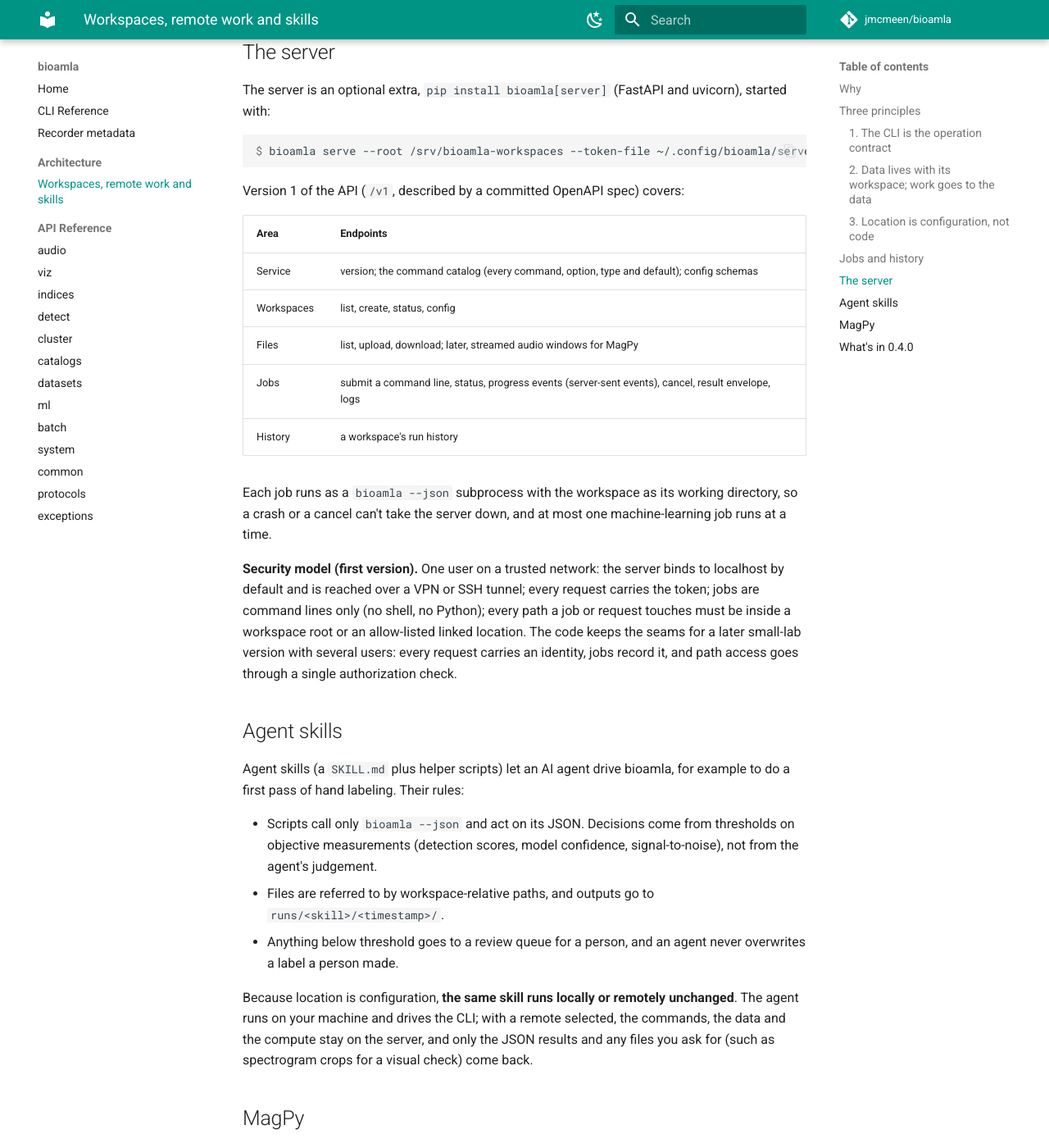
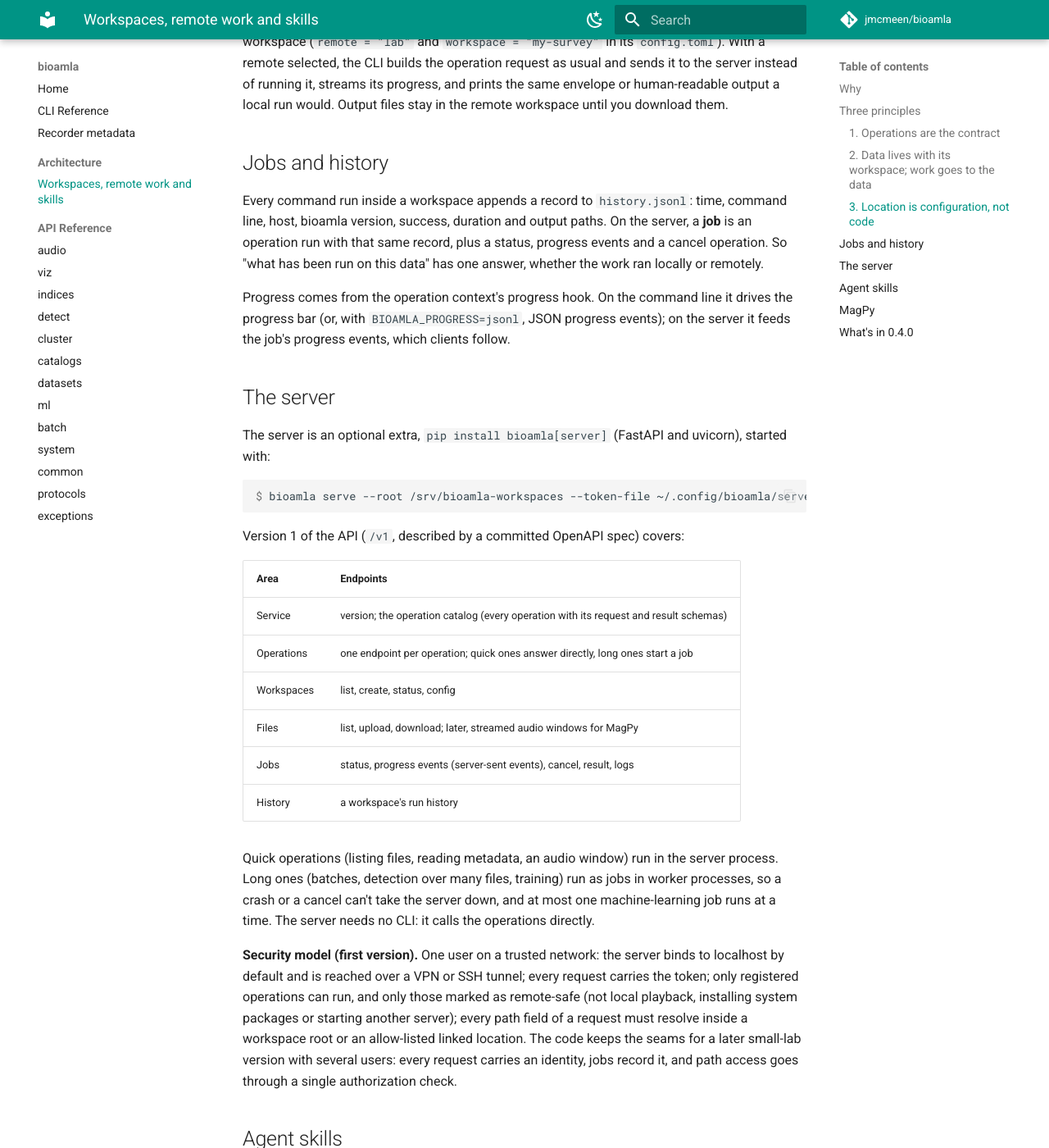
Before and after one commit to jmcmeen/bioamla, an MkDocs documentation site: the page built from docs/architecture/workspaces-and-remote.md, in a window 1280 px wide and 1400 px high, scrolled down 2409 px. Shown: the whole window at 82% size. Built offline with MkDocs 1.6.1 and Material for MkDocs 9.7.7, drawn with Linux system fonts in a browser that asks for light colours; comment, search, counter and statistics services are not loaded; some of the changed text lies outside the part shown.

Commit message:
Make operations, not the CLI, the shared contract
Running the CLI inside the server would mean a process per request (too
slow for interactive views), policing arbitrary command lines, and the
server depending on the CLI. Instead, every unit of work becomes a typed
operation that both the CLI and the server call.

- Principle 1 is now "operations are the contract": a typed request
  (with marked path fields), a function in its domain that does the
  whole job, and a typed result; bioamla.operations indexes them.
- The CLI is a thin front end that builds requests and prints results;
  the server exposes the same operations as typed endpoints, quick ones
  in-process and long ones as jobs in worker processes.
- Only registered, remote-safe operations can run remotely, and every
  path field is checked, instead of validating command lines.
- CLAUDE.md: operations are declared per domain (not a services layer),
  and commands are front ends to them.

```diff
--- a/docs/architecture/workspaces-and-remote.md
+++ b/docs/architecture/workspaces-and-remote.md
@@ -13,20 +13,36 @@
 training wants a GPU, and the person labeling is on a laptop. bioamla today is a library and a
 CLI that run where you are. 0.4.0 lets the same commands, the same agent skills and the
 [MagPy](https://github.com/jmcmeen/magpy) desktop app work against data that lives somewhere
-else, without a second API to learn or keep in sync.
+else, through one set of operations that every front end shares.
 
 ## Three principles
 
-### 1. The CLI is the operation contract
+### 1. Operations are the contract
 
-Any piece of work is a `bioamla` command line. Its outcome is the
-[`--json` envelope](../cli.md#machine-readable-output) (`{"bioamla", "command", "ok",
-"result" | "error"}`) plus whatever files the command wrote into a workspace.
+Every piece of work bioamla can do is an **operation**: a named unit of work such as
+`detect.energy`, `audio.features` or `batch.detect`, with
 
-The CLI, the server, the remote client, MagPy and agent skills all use this one contract. The
-server runs commands; it does not reimplement them. Request shapes come from the command
-options and the exported [config schemas](../cli.md); response shapes are the envelope.
-Typed endpoints may be added later for hot paths, but never as the only way to do something.
+- a typed **request**: a validated config (so it has a JSON Schema), whose path fields are
+  marked as paths;
+- a **function** in the operation's domain package that does the whole job, including what a
+  command does today beyond calling the library (CSV-mode merging, writing outputs);
+- a typed **result**, the same object `--json` reports.
+
+A small registry, `bioamla.operations`, lists them all. The CLI and the server are both thin
+front ends to it:
+
+- **The CLI** parses a command's options into the request, runs the operation, and prints the
+  result for people or as the [`--json` envelope](../cli.md#machine-readable-output).
+- **The server** exposes each operation as a typed endpoint generated from the registry (so its
+  OpenAPI spec always matches), running long operations as jobs.
+
+Operations live in their domain packages (`bioamla.detect` declares the detection operations,
+and so on); the registry is an index, not a separate layer. Library functions below them keep
+taking explicit arguments.
+
+An operation runs with an **operation context** supplied by its front end: where it runs (a
+workspace), progress and cancel hooks, and the check every path in the request goes through.
+Locally the check allows any path; on the server it confines paths to the allowed folders.
 
 ### 2. Data lives with its workspace; work goes to the data
 
@@ -50,7 +66,7 @@
 Commands find the workspace by walking up from the current directory, the way git finds a
 repository. An **artifact** is either *linked* (referenced by path, never copied, so several
 workspaces can share it) or *imported* (copied into `imported/`). Paths inside a workspace are
-stored relative to it, so a command line or a skill means the same thing on any machine.
+stored relative to it, so a request or a skill means the same thing on any machine.
 
 A workspace belongs to one machine. A *remote* workspace lives on the server, under the
 server's workspace root, and can link raw recordings where they already are (for example a
@@ -84,20 +100,20 @@
 
 Choose it per command (`bioamla --remote lab ...`), per shell (`BIOAMLA_REMOTE=lab`), or per
 workspace (`remote = "lab"` and `workspace = "my-survey"` in its `config.toml`). With a remote
-selected, the client sends the command line to the server as a job, streams its progress and
-prints the same envelope or human-readable output a local run would. Output files stay in the
-remote workspace until you download them.
+selected, the CLI builds the operation request as usual and sends it to the server instead of
+running it, streams its progress, and prints the same envelope or human-readable output a local
+run would. Output files stay in the remote workspace until you download them.
 
 ## Jobs and history
 
 Every command run inside a workspace appends a record to `history.jsonl`: time, command line,
-host, bioamla version, success, duration and output paths. On the server, a **job** is that same
-record plus a status, progress events and a cancel operation. So "what has been run on this
+host, bioamla version, success, duration and output paths. On the server, a **job** is an
+operation run with that same record, plus a status, progress events and a cancel operation. So "what has been run on this
 data" has one answer, whether the work ran locally or remotely.
 
-Progress comes from the hooks commands already have: in machine mode
-(`BIOAMLA_PROGRESS=jsonl`) the progress bar emits one JSON event per update instead of drawing
-a bar, and the server forwards those events to clients.
+Progress comes from the operation context's progress hook. On the command line it drives the
+progress bar (or, with `BIOAMLA_PROGRESS=jsonl`, JSON progress events); on the server it feeds
+the job's progress events, which clients follow.
 
 ## The server
 
@@ -112,20 +128,23 @@
 
 | Area | Endpoints |
 |---|---|
-| Service | version; the command catalog (every command, option, type and default); config schemas |
+| Service | version; the operation catalog (every operation with its request and result schemas) |
+| Operations | one endpoint per operation; quick ones answer directly, long ones start a job |
 | Workspaces | list, create, status, config |
 | Files | list, upload, download; later, streamed audio windows for MagPy |
-| Jobs | submit a command line, status, progress events (server-sent events), cancel, result envelope, logs |
+| Jobs | status, progress events (server-sent events), cancel, result, logs |
 | History | a workspace's run history |
 
-Each job runs as a `bioamla --json` subprocess with the workspace as its working directory, so
+Quick operations (listing files, reading metadata, an audio window) run in the server process.
+Long ones (batches, detection over many files, training) run as jobs in worker processes, so
 a crash or a cancel can't take the server down, and at most one machine-learning job runs at a
-time.
+time. The server needs no CLI: it calls the operations directly.
 
 **Security model (first version).** One user on a trusted network: the server binds to
 localhost by default and is reached over a VPN or SSH tunnel; every request carries the token;
-jobs are command lines only (no shell, no Python); every path a job or request touches must be
-inside a workspace root or an allow-listed linked location. The code keeps the seams for a
+only registered operations can run, and only those marked as remote-safe (not local playback,
+installing system packages or starting another server); every path field of a request must
+resolve inside a workspace root or an allow-listed linked location. The code keeps the seams for a
 later small-lab version with several users: every request carries an identity, jobs record it,
 and path access goes through a single authorization check.
 
@@ -134,7 +153,7 @@
 Agent skills (a `SKILL.md` plus helper scripts) let an AI agent drive bioamla, for example to
 do a first pass of hand labeling. Their rules:
 
-- Scripts call only `bioamla --json` and act on its JSON. Decisions come from thresholds on
+- Scripts call `bioamla --json` (that is, operations through the CLI) and act on its JSON. Decisions come from thresholds on
   objective measurements (detection scores, model confidence, signal-to-noise), not from the
   agent's judgement.
 - Files are referred to by workspace-relative paths, and outputs go to
@@ -149,8 +168,9 @@
 
 ## MagPy
 
-MagPy talks to bioamla through one layer of its code. That layer gains two backends: the
-current in-process one, and a remote one built on the bioamla client. "Connect to server" then
+MagPy talks to bioamla through one layer of its code. That layer gains two backends: an
+in-process one that runs operations directly, and a remote one that calls the same operations on
+a server through the bioamla client. "Connect to server" then
 lists the server's workspaces, streams audio windows for the spectrogram view and runs heavy
 operations as jobs. MagPy will adopt this after the 0.4.x series settles.
 
@@ -158,6 +178,7 @@
 
 - Workspaces: the format, `bioamla workspace` commands, cascading config, run history.
 - Machine-readable progress and a command catalog.
+- The operations registry, with every command converted to run through an operation.
 - The server, the client, `--remote` routing, and pipeline tests that run a remote workflow
   in CI.
 - The skills convention and the first-pass labeling skill.
```
Also changed, not shown: CLAUDE.md (+8 -1 lines).
